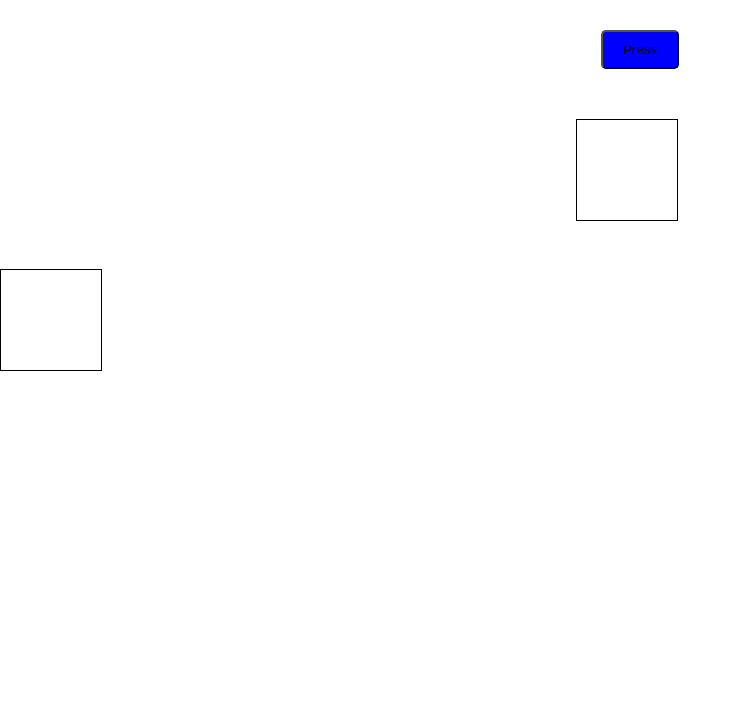
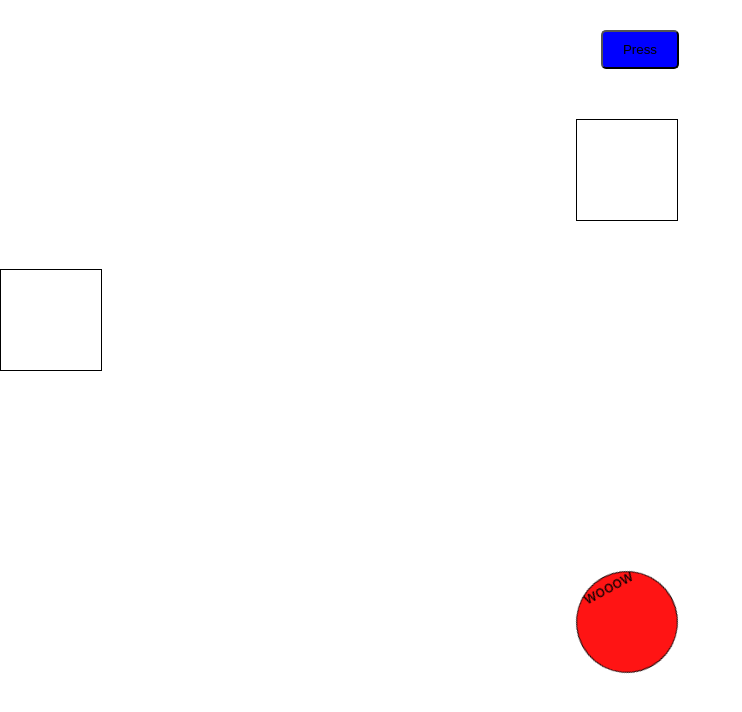
Before and after one commit to MaksimBoyko05/react-css, a React (Create React App) app: page / in a window 1280 px wide. Shown: the top 712 px of the page, without its empty margins (0-742 px from the left). Built offline with nearby package versions, Linux system fonts and the light colour scheme.

Commit message:
added circle

```diff
--- a/src/App.css
+++ b/src/App.css
@@ -50,3 +50,18 @@ button{
 0% {transform: translateX(-100%); opacity: 0;}
 100% {transform: translateX(0%); opacity: 1;}
 }
+.circle{
+  position: absolute;
+  border-radius: 50%;
+  width: 100px;
+  height: 100px;
+  left: 45%;
+  margin-top: 200px;
+  border: 1px solid #000;
+  animation-delay: 0.5s;
+  animation: rotation 3s infinite;
+}
+@keyframes rotation{
+  0% {transform: rotate(0deg);}
+  100% {transform: rotate(360deg); background-color: red;}
+}
--- a/src/App.js
+++ b/src/App.js
@@ -8,6 +8,8 @@ function App() {
      <div class="square">
      </div>
      <div class="object"></div>
+     <div class="circle">wooow</div>
+     <div class=""></div>
     </div>
   );
 }
```
